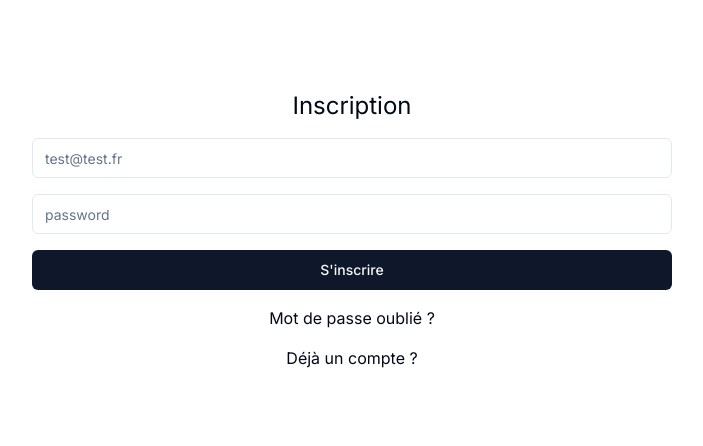
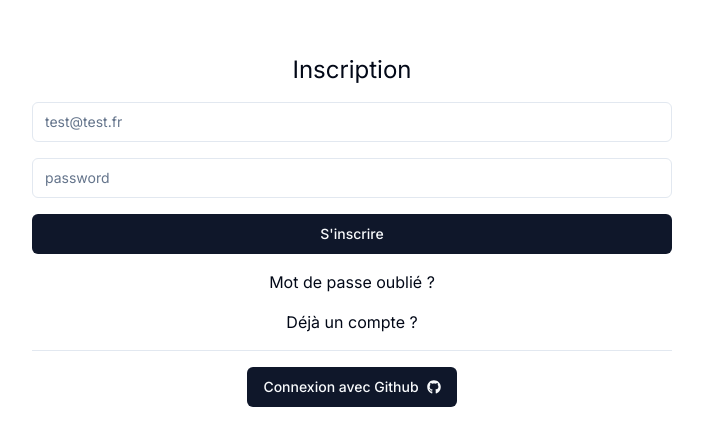
Before and after one commit to Lugdu84/todo-list-with-nextjs14-and-supabase, a Next.js app: page /auth in a window 1280 px wide. Shown: the part 170-616 px from the top of the page, without its empty margins (288-991 px from the left). Built offline with nearby package versions, Linux system fonts and the light colour scheme.

Commit message:
add github provider

```diff
--- a/app/(auth)/auth/page.tsx
+++ b/app/(auth)/auth/page.tsx
@@ -2,12 +2,15 @@
 
 import { Button } from '@/components/ui/button';
 import { Input } from '@/components/ui/input';
+import { Separator } from '@/components/ui/separator';
 import { signInWithPassword, signUpWithPassword } from '@/lib/auth/actions';
+import { signInWithGithub } from '@/lib/auth/providers';
 import { cn } from '@/lib/utils';
 import Link from 'next/link';
 import { useSearchParams } from 'next/navigation';
 import { useState, useTransition } from 'react';
 import { AiOutlineLoading3Quarters } from 'react-icons/ai';
+import { FaGithub } from 'react-icons/fa';
 
 export default function AuthPage() {
 	const [isPending, startTransition] = useTransition();
@@ -37,6 +40,10 @@ export default function AuthPage() {
 
 	const handleSubmit = (formData: FormData) => {
 		signin ? handleSignIn(formData) : handleSignup(formData);
+	};
+
+	const handleSignInWithGithub = () => {
+		signInWithGithub();
 	};
 	return (
 		<div className=" h-screen flex flex-col justify-center items-center gap-4">
@@ -85,6 +92,12 @@ export default function AuthPage() {
 					Connexion avec Magic Link
 				</Link>
 			)}
+			<Separator className="w-full md:w-2/3 lg:w-1/2" />
+			<Button
+				className="flex gap-2"
+				onClick={handleSignInWithGithub}>
+				Connexion avec Github <FaGithub />
+			</Button>
 		</div>
 	);
 }
--- /dev/null
+++ b/app/api/auth/callback/route.ts
@@ -0,0 +1,21 @@
+import { NextResponse } from 'next/server';
+
+import { createActionServer } from '@/lib/supabase/actions';
+
+export async function GET(request: Request) {
+	const { searchParams, origin } = new URL(request.url);
+	const code = searchParams.get('code');
+	// if "next" is in param, use it as the redirect URL
+	const next = searchParams.get('next') ?? '/';
+
+	if (code) {
+		const supabase = createActionServer();
+		const { error } = await supabase.auth.exchangeCodeForSession(code);
+		if (!error) {
+			return NextResponse.redirect(`${origin}${next}`);
+		}
+	}
+
+	// return the user to an error page with instructions
+	return NextResponse.redirect(`${origin}/auth/auth-code-error`);
+}
--- /dev/null
+++ b/components/ui/separator.tsx
@@ -0,0 +1,31 @@
+"use client"
+
+import * as React from "react"
+import * as SeparatorPrimitive from "@radix-ui/react-separator"
+
+import { cn } from "@/lib/utils"
+
+const Separator = React.forwardRef<
+  React.ElementRef<typeof SeparatorPrimitive.Root>,
+  React.ComponentPropsWithoutRef<typeof SeparatorPrimitive.Root>
+>(
+  (
+    { className, orientation = "horizontal", decorative = true, ...props },
+    ref
+  ) => (
+    <SeparatorPrimitive.Root
+      ref={ref}
+      decorative={decorative}
+      orientation={orientation}
+      className={cn(
+        "shrink-0 bg-border",
+        orientation === "horizontal" ? "h-[1px] w-full" : "h-full w-[1px]",
+        className
+      )}
+      {...props}
+    />
+  )
+)
+Separator.displayName = SeparatorPrimitive.Root.displayName
+
+export { Separator }
--- /dev/null
+++ b/lib/auth/providers.ts
@@ -0,0 +1,16 @@
+import { supabaseBrowser } from '../supabase/browser';
+
+export const signInWithGithub = async () => {
+	const supabase = supabaseBrowser();
+	const { error } = await supabase.auth.signInWithOAuth({
+		provider: 'github',
+		options: {
+			redirectTo: `${window.origin}/api/auth/callback`,
+		},
+	});
+	if (error) {
+		return {
+			message: error.message,
+		};
+	}
+};
--- /dev/null
+++ b/lib/supabase/browser.ts
@@ -0,0 +1,9 @@
+import { Database } from '@/types/supabase';
+import { createBrowserClient } from '@supabase/ssr';
+
+export const supabaseBrowser = () => {
+	return createBrowserClient<Database>(
+		process.env.NEXT_PUBLIC_SUPABASE_URL!,
+		process.env.NEXT_PUBLIC_SUPABASE_ANON_KEY!
+	);
+};
--- a/middleware.ts
+++ b/middleware.ts
@@ -12,6 +12,7 @@ export async function middleware(request: NextRequest) {
 		'/auth',
 		'/auth/confirmation',
 		'/api/auth/confirm',
+		'/api/auth/callback',
 		'/auth/sent-reset-password',
 		'/auth/send-magic-link',
 	];
--- a/package.json
+++ b/package.json
@@ -10,6 +10,7 @@
   },
   "dependencies": {
     "@radix-ui/react-checkbox": "^1.0.4",
+    "@radix-ui/react-separator": "^1.0.3",
     "@radix-ui/react-slot": "^1.0.2",
     "@supabase/ssr": "^0.1.0",
     "@supabase/supabase-js": "^2.39.3",
```
Also changed, not shown: 1 other file (tests, documents, lock files or other folders).
